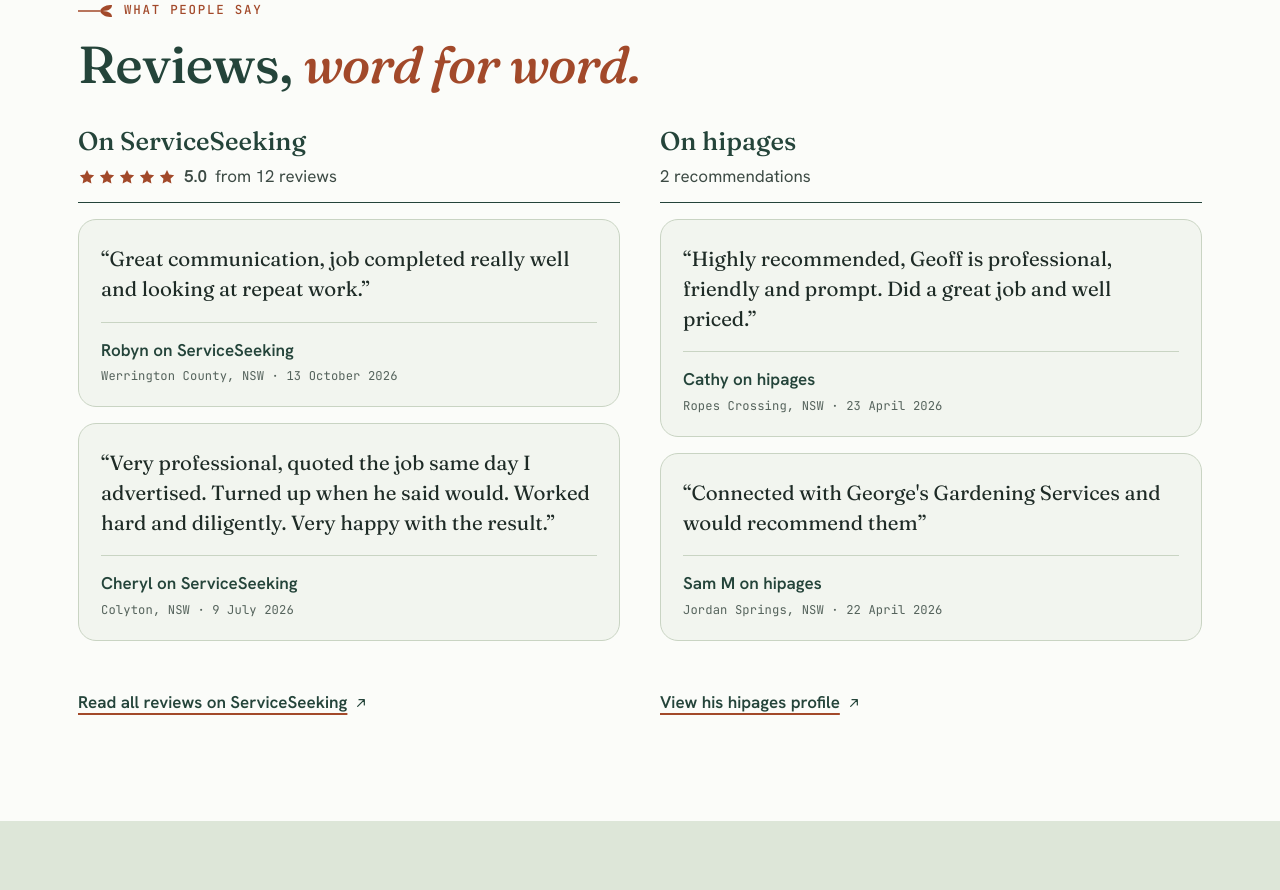
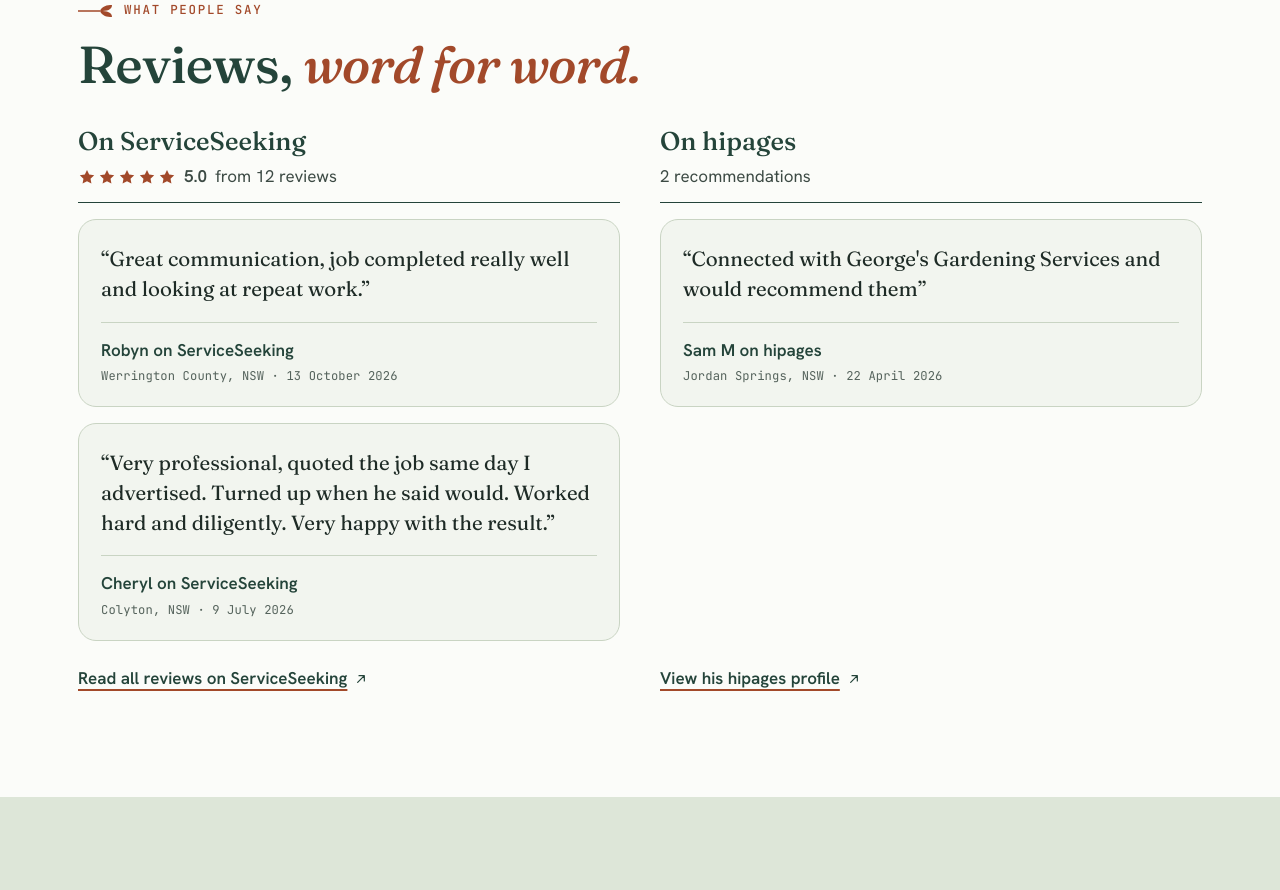
Before and after one commit to V3LDS/site-previews, a plain HTML site: page georges-gardening-services/index.html in a window 1280 px wide. Shown: the part 2657-3547 px from the top of the page. Drawn offline with Linux system fonts and the light colour scheme.

Commit message:
Remove Cathy hipages review from George's Gardening Services

```diff
--- a/georges-gardening-services/index.html
+++ b/georges-gardening-services/index.html
@@ -75,9 +75,6 @@
 <div class="rgroup">
 <div class="rhead"><h3>On hipages</h3><p>2 recommendations</p></div>
 <figure class="review">
-<blockquote><p>&ldquo;Highly recommended, Geoff is professional, friendly and prompt. Did a great job and well priced.&rdquo;</p></blockquote>
-<figcaption><span class="who">Cathy on hipages</span><span class="meta mono">Ropes Crossing, NSW · 23 April 2026</span></figcaption>
-</figure><figure class="review">
 <blockquote><p>&ldquo;Connected with George&#x27;s Gardening Services and would recommend them&rdquo;</p></blockquote>
 <figcaption><span class="who">Sam M on hipages</span><span class="meta mono">Jordan Springs, NSW · 22 April 2026</span></figcaption>
 </figure>
--- a/georges-gardening-services/styles.css
+++ b/georges-gardening-services/styles.css
@@ -114,7 +114,8 @@ em{font-style:italic;color:var(--clay);font-weight:500}
 
 /* reviews */
 .review-groups{display:grid;gap:44px}
-.rgroup{display:grid;gap:16px;align-content:start}
+.rgroup{display:flex;flex-direction:column;gap:16px}
+.rgroup .more{margin-top:auto}
 .rhead{border-bottom:1.5px solid var(--eucalypt);padding-bottom:12px;display:flex;flex-direction:column;gap:6px}
 .rhead h3{font-size:1.6rem}
 .rhead p{display:flex;align-items:center;gap:8px;flex-wrap:wrap;color:var(--ink-soft)}
```
